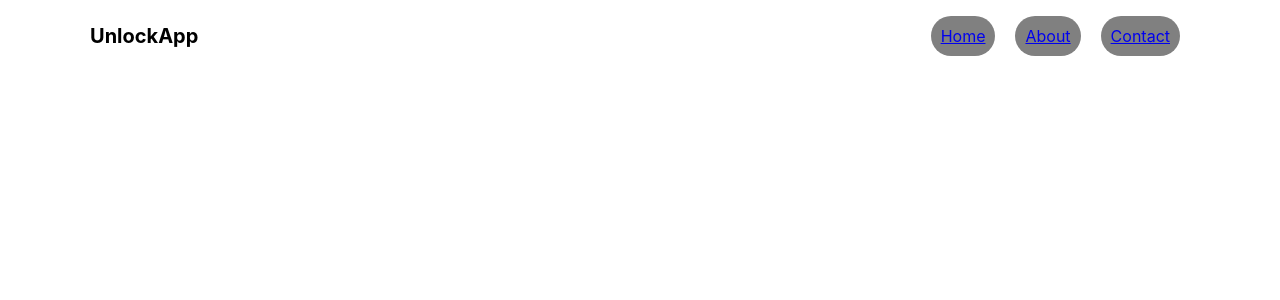
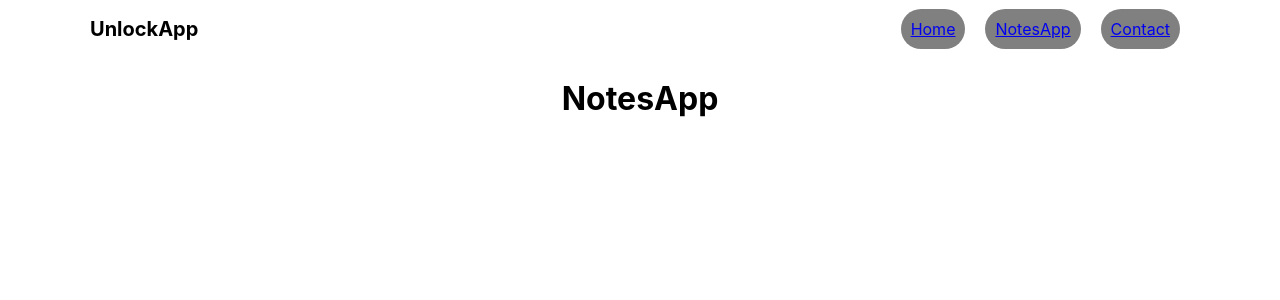
Before and after one commit to LukeWebster-Khan/LoginUnlockApp, a React (Create React App) app in the folder unlock-app/: page /NotesApp in a window 1280 px wide. Shown: the top 300 px of the page. Built offline with nearby package versions, Linux system fonts and the light colour scheme.

Commit message:
restuctured scss with Router

```diff
--- a/unlock-app/src/App.js
+++ b/unlock-app/src/App.js
@@ -3,7 +3,7 @@ import Nav from "./components/Nav";
 import { BrowserRouter, Routes, Route, Link } from "react-router-dom";
 
 import Home from "./components/Home";
-import About from "./components/About";
+import NotesApp from "./components/NotesApp";
 import "./App.css";
 
 function App() {
@@ -13,7 +13,7 @@ function App() {
       <BrowserRouter>
         <Routes>
           <Route path="/" element={<Home />} />
-          <Route path="/about" element={<About />} />
+          <Route path="/NotesApp" element={<NotesApp />} />
           <Route path="/" element={<Home />} />
         </Routes>
       </BrowserRouter>
--- a/unlock-app/src/components/Nav.js
+++ b/unlock-app/src/components/Nav.js
@@ -9,28 +9,13 @@ export default function Nav() {
           <h1>UnlockApp</h1>
         </div>
         <div>
-          <ul className="nav-links">
-            <li>
-              <a href="/">Home</a>
-            </li>
-            <CustomLink href="/about">About</CustomLink>
-            <li>
-              <a href="/contact">Contact</a>
-            </li>
-          </ul>
+          <div className="nav-links">
+            <a href="/">Home</a>
+            <a href="/NotesApp">NotesApp</a>
+            <a href="/contact">Contact</a>
+          </div>
         </div>
       </nav>
     </>
   );
 }
-
-function CustomLink({ href, children, ...props }) {
-  const path = window.location.pathname;
-  return (
-    <li className={path === href ? "active" : ""}>
-      <a href={href} {...props}>
-        {children}
-      </a>
-    </li>
-  );
-}
--- a/unlock-app/src/components/About.js
+++ b/unlock-app/src/components/NotesApp.js
@@ -1,5 +1,5 @@
 import React from "react";
 
 export default function About() {
-  return <h1>ABOUT</h1>;
+  return <h1>NotesApp</h1>;
 }
--- a/unlock-app/src/styles/Nav.css
+++ b/unlock-app/src/styles/Nav.css
@@ -10,9 +10,8 @@
 }
 .nav .nav-links {
   display: flex;
-  list-style: none;
 }
-.nav .nav-links li {
+.nav .nav-links a {
   margin: 0 10px;
   padding: 10px;
   background-color: grey;
@@ -21,7 +20,7 @@
   transition: color 0.3s ease-in-out;
   cursor: pointer;
 }
-.nav .nav-links li:hover {
+.nav .nav-links a:hover {
   background-color: #000000;
   color: white;
 }/*# sourceMappingURL=Nav.css.map */
--- a/unlock-app/src/styles/Nav.scss
+++ b/unlock-app/src/styles/Nav.scss
@@ -11,8 +11,7 @@
 
   .nav-links {
     display: flex;
-    list-style: none;
-    li {
+    a {
       margin: 0 10px;
       padding: 10px;
       background-color: grey;
@@ -21,7 +20,7 @@
       transition: color 0.3s ease-in-out;
       cursor: pointer;
     }
-    li:hover {
+    a:hover {
       background-color: #000000;
       color: white;
     }
```
Also changed, not shown: 1 other file (tests, documents, lock files or other folders).
